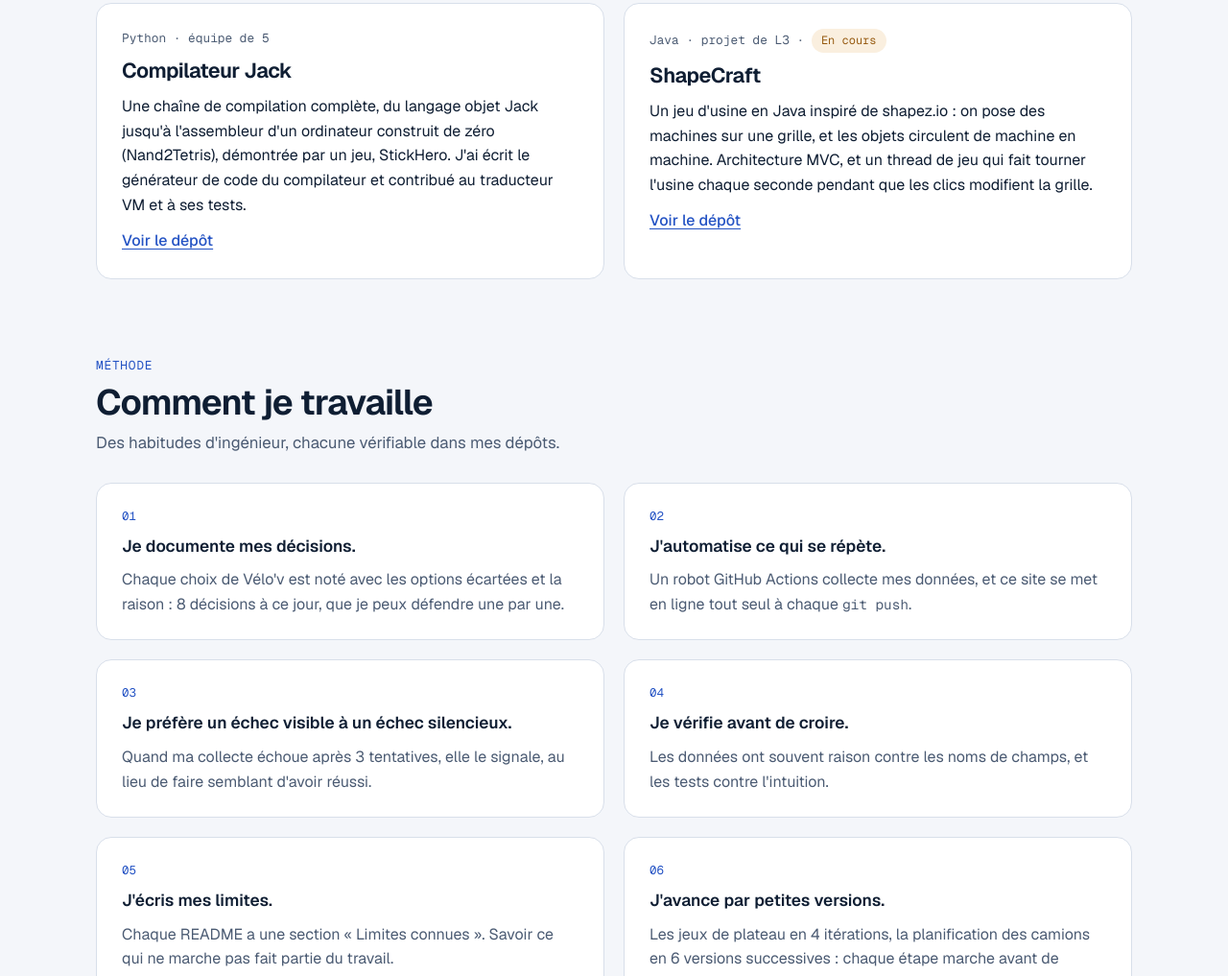
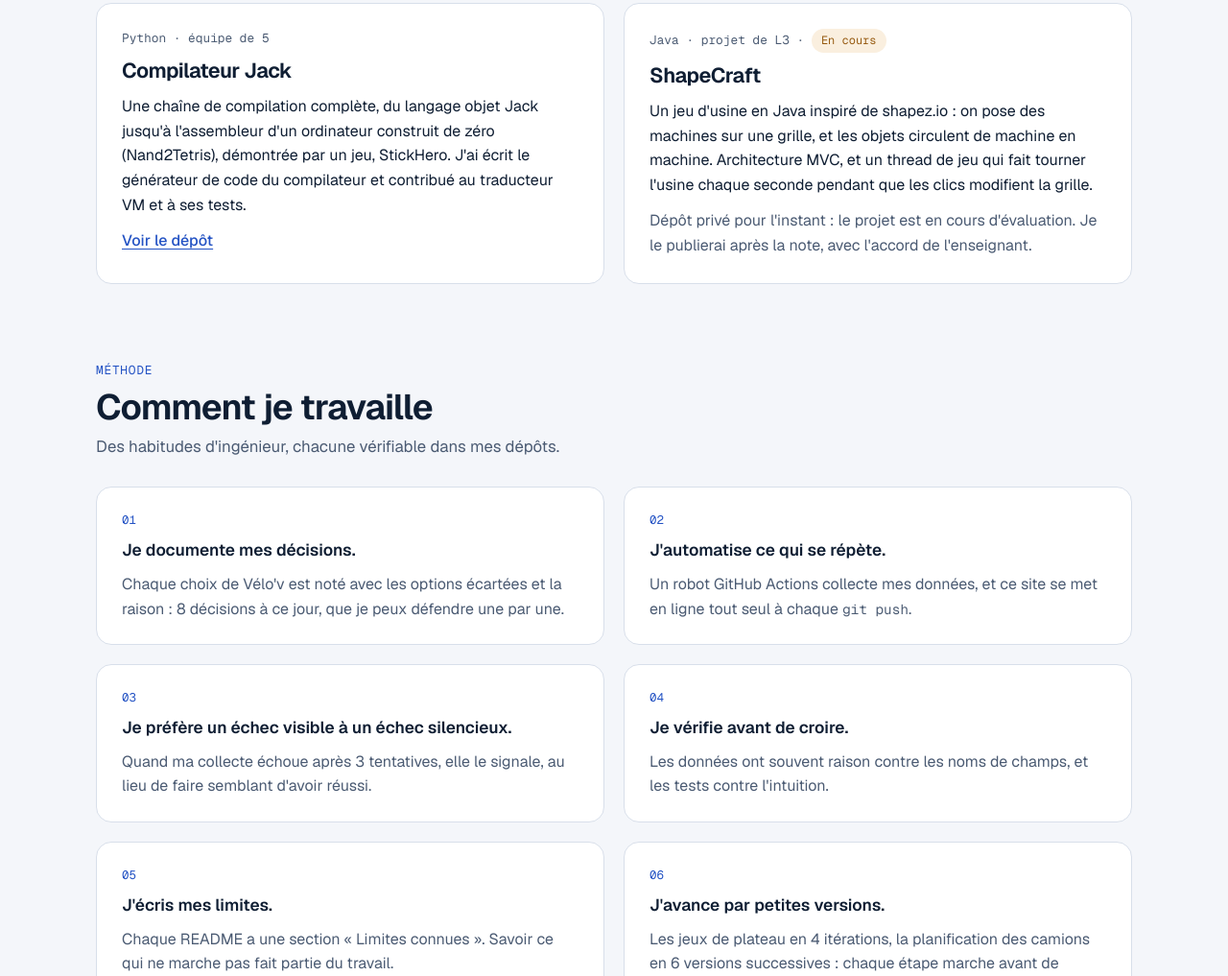
Before and after one commit to S-oumar/portfolio, a plain HTML site: page public/index.html in a window 1280 px wide. Shown: the part 3299-4316 px from the top of the page at 96% size. Drawn offline with nearby package versions, Linux system fonts and the light colour scheme; no server answers.

Commit message:
Modification sur le cv et le fichier html

```diff
--- a/public/index.html
+++ b/public/index.html
@@ -242,7 +242,7 @@
         <p class="meta">Java · projet de L3 · <span class="chip build">En cours</span></p>
         <h3>ShapeCraft</h3>
         <p>Un jeu d'usine en Java inspiré de shapez.io&nbsp;: on pose des machines sur une grille, et les objets circulent de machine en machine. Architecture MVC, et un thread de jeu qui fait tourner l'usine chaque seconde pendant que les clics modifient la grille.</p>
-        <a class="more" href="https://github.com/S-oumar/ShapeCraft" target="_blank" rel="noopener">Voir le dépôt</a>
+        <p class="muted">Dépôt privé pour l'instant : le projet est en cours d'évaluation. Je le publierai après la note, avec l'accord de l'enseignant.</p>
       </article>
     </div>
   </section>
```
